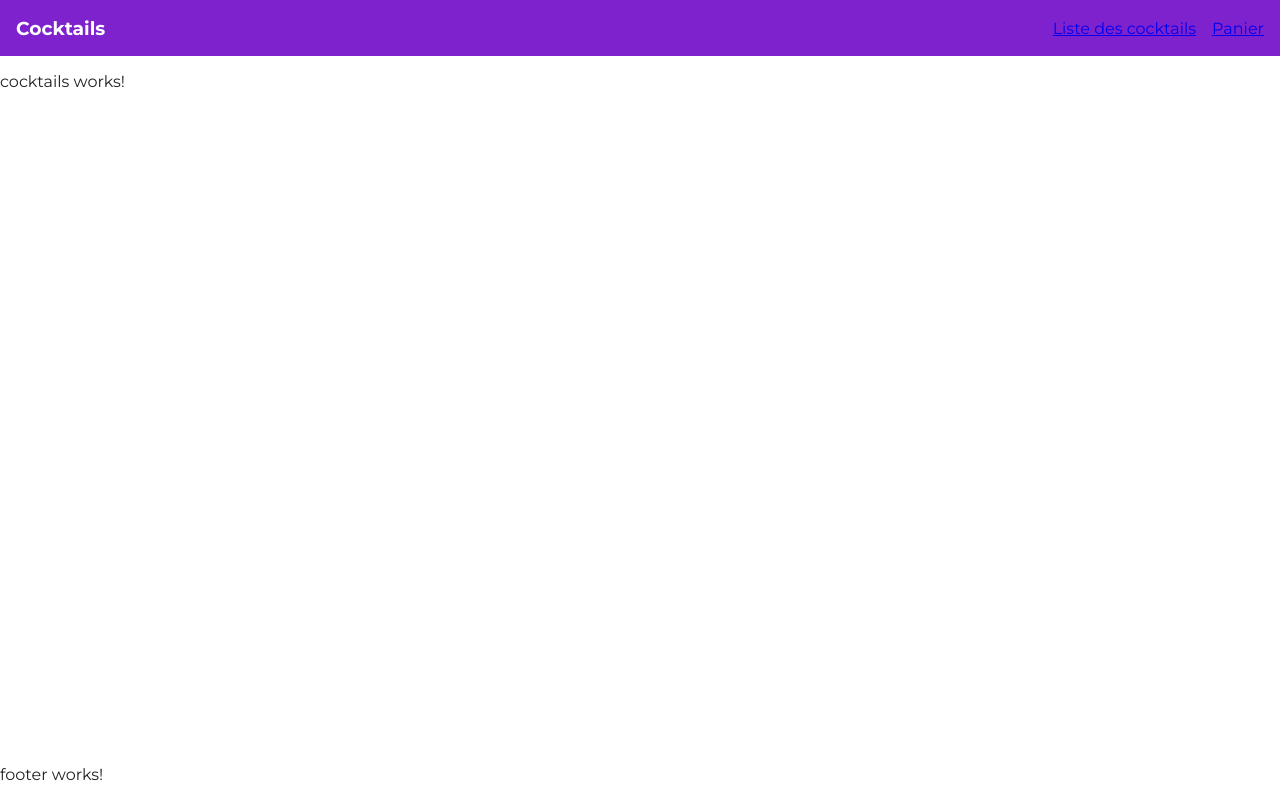
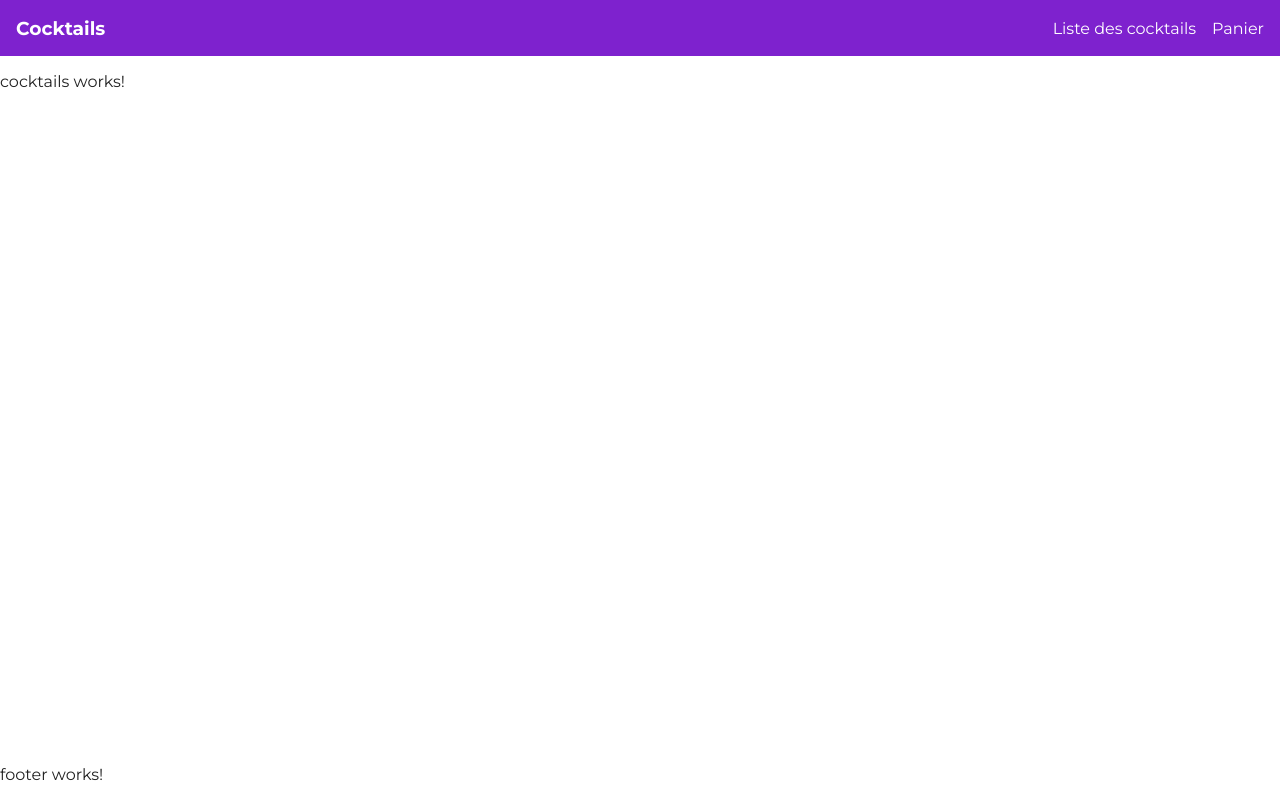
Before and after one commit to gtn-massart/Cocktails, an Angular app: page / in a window 1280 px wide. Built offline with nearby package versions, Linux system fonts and the light colour scheme.

Commit message:
add default css for links

```diff
--- a/src/styles/_reset.scss
+++ b/src/styles/_reset.scss
@@ -23,3 +23,12 @@ ul {
 img {
   max-width: 100%;
 }
+
+a {
+  text-decoration: none;
+  color: inherit;
+}
+
+a:hover {
+  text-decoration: underline;
+}
```
